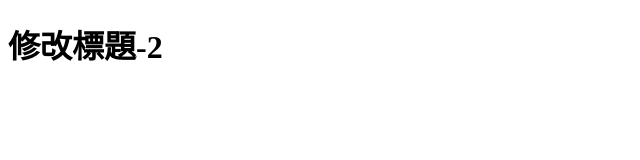
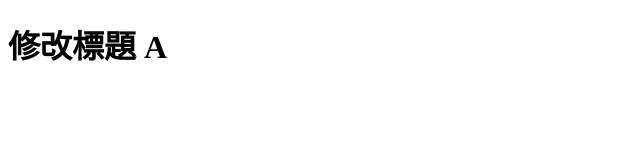
Before and after one commit to vivian-100/demo, a plain HTML site: page index.html in a window 1280 px wide. Shown: the full height of the page, 0-640 px from the left. Drawn offline with Linux system fonts and the light colour scheme.

Commit message:
修改 h1 文字，增加 A 資訊

```diff
--- a/index.html
+++ b/index.html
@@ -6,6 +6,6 @@
     <title>再次修改 title</title>
   </head>
   <body>
-    <h1>修改標題-2</h1>
+    <h1>修改標題 A</h1>
   </body>
 </html>
```
